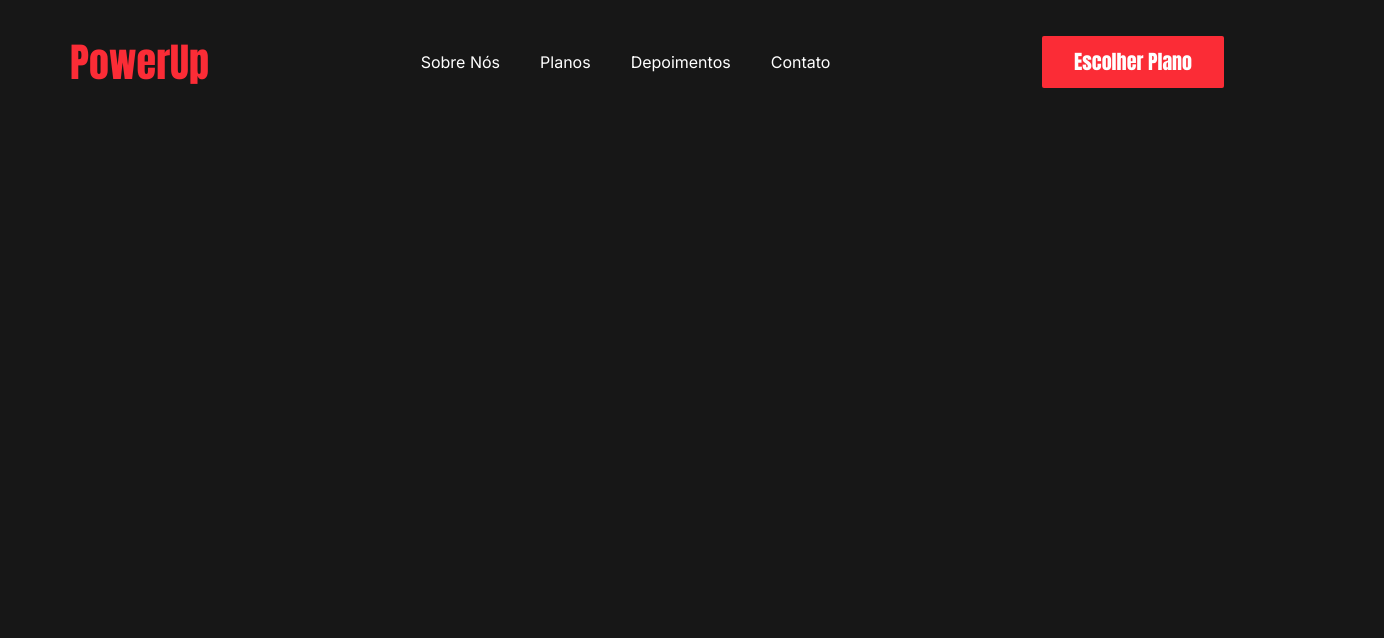
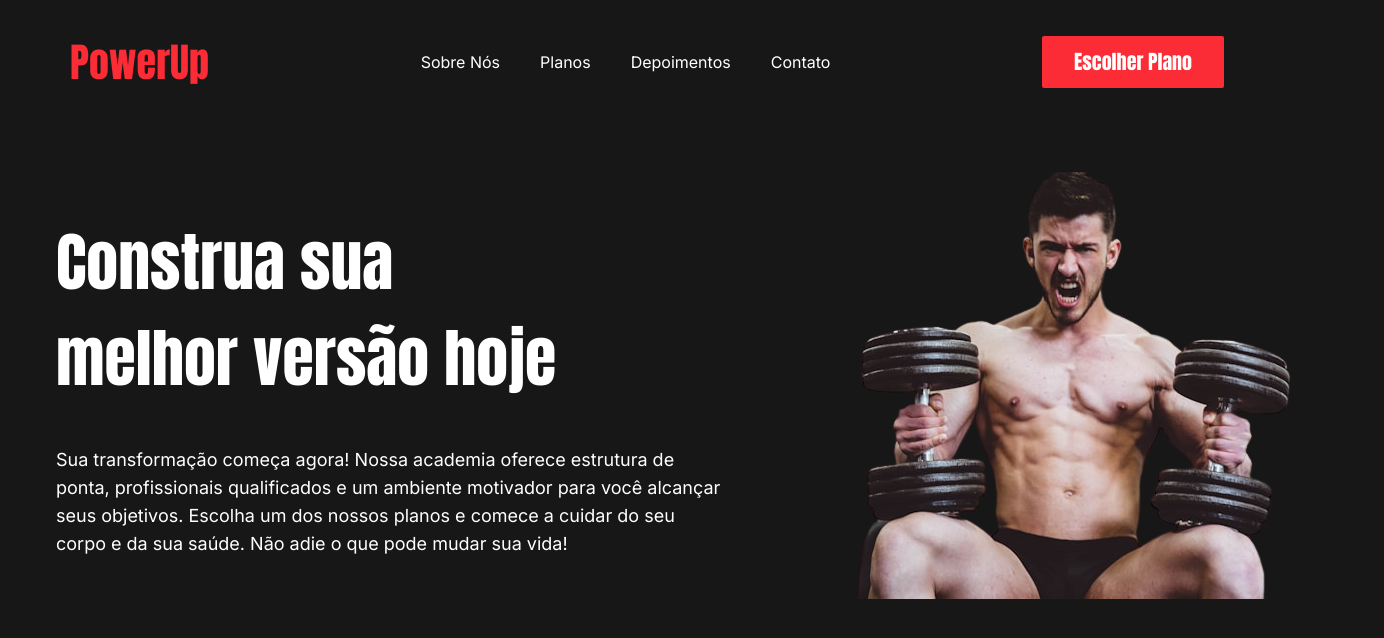
Before and after one commit to LucasAndrade912/power-up, a website built with Vite: page src/index.html in a window 1280 px wide. Shown: the whole page, 1384 px wide, since content can reach past the window. Built offline with nearby package versions, Linux system fonts and the light colour scheme; some icons are missing.

Commit message:
feat: add Hero section

```diff
--- a/src/global.css
+++ b/src/global.css
@@ -4,4 +4,5 @@
     --font-anton: "Anton", serif;
     --font-inter: "Inter", serif;
     --spacing-content: 73rem;
+    --text-main-title: 4rem;
 }
--- a/src/index.html
+++ b/src/index.html
@@ -7,12 +7,17 @@
         <link rel="stylesheet" href="global.css" />
         <title>PowerUp</title>
         <script src="https://unpkg.com/@phosphor-icons/web@2.1.1"></script>
-        <link rel="preconnect" href="https://fonts.googleapis.com">
-        <link rel="preconnect" href="https://fonts.gstatic.com" crossorigin>
-        <link href="https://fonts.googleapis.com/css2?family=Anton&family=Inter:ital,opsz,wght@0,14..32,100..900;1,14..32,100..900&display=swap" rel="stylesheet">
+        <link rel="preconnect" href="https://fonts.googleapis.com" />
+        <link rel="preconnect" href="https://fonts.gstatic.com" crossorigin />
+        <link
+            href="https://fonts.googleapis.com/css2?family=Anton&family=Inter:ital,opsz,wght@0,14..32,100..900;1,14..32,100..900&display=swap"
+            rel="stylesheet"
+        />
     </head>
-    <body class="font-inter bg-neutral-900 text-white">
-        <header class="w-full mt-8 mb-20 flex items-center justify-between max-w-content m-auto">
+    <body class="font-inter bg-neutral-900 text-white overflow-x-hidden">
+        <header
+            class="w-full mt-8 mb-20 flex items-center justify-between max-w-content m-auto"
+        >
             <a href="#" class="flex text-red-500 items-center gap-3.5">
                 <i class="ph-fill ph-barbell text-5xl"></i>
                 <h1 class="font-anton text-[40px]">PowerUp</h1>
@@ -35,9 +40,30 @@
                 </ul>
             </nav>
 
-            <a href="#plans" class="px-8 py-3 rounded-xs flex justify-center items-center bg-red-500 transition-colors hover:bg-red-400 text-xl font-anton">
+            <a
+                href="#plans"
+                class="px-8 py-3 rounded-xs flex justify-center items-center bg-red-500 transition-colors hover:bg-red-400 text-xl font-anton"
+            >
                 Escolher Plano
             </a>
         </header>
+
+        <section id="hero" class="relative">
+            <div id="hero-content" class="flex max-w-content m-auto gap-8 items-center">
+                <div id="hero-texts" class="flex flex-col">
+                    <h1 class="font-anton text-main-title w-[32.875rem]">Construa sua melhor versão hoje</h1>
+
+                    <p class="text-lg w-[41.75rem] mt-10">
+                        Sua transformação começa agora! Nossa academia oferece
+                        estrutura de ponta, profissionais qualificados e um ambiente
+                        motivador para você alcançar seus objetivos. Escolha um dos
+                        nossos planos e comece a cuidar do seu corpo e da sua saúde.
+                        Não adie o que pode mudar sua vida!
+                    </p>
+                </div>
+
+                <img src="./assets/hero.png" alt="Homem com pesos de academia" class="relative -right-6">
+            </div>
+        </section>
     </body>
 </html>
```
Also changed, not shown: src/assets/hero.png (added).
